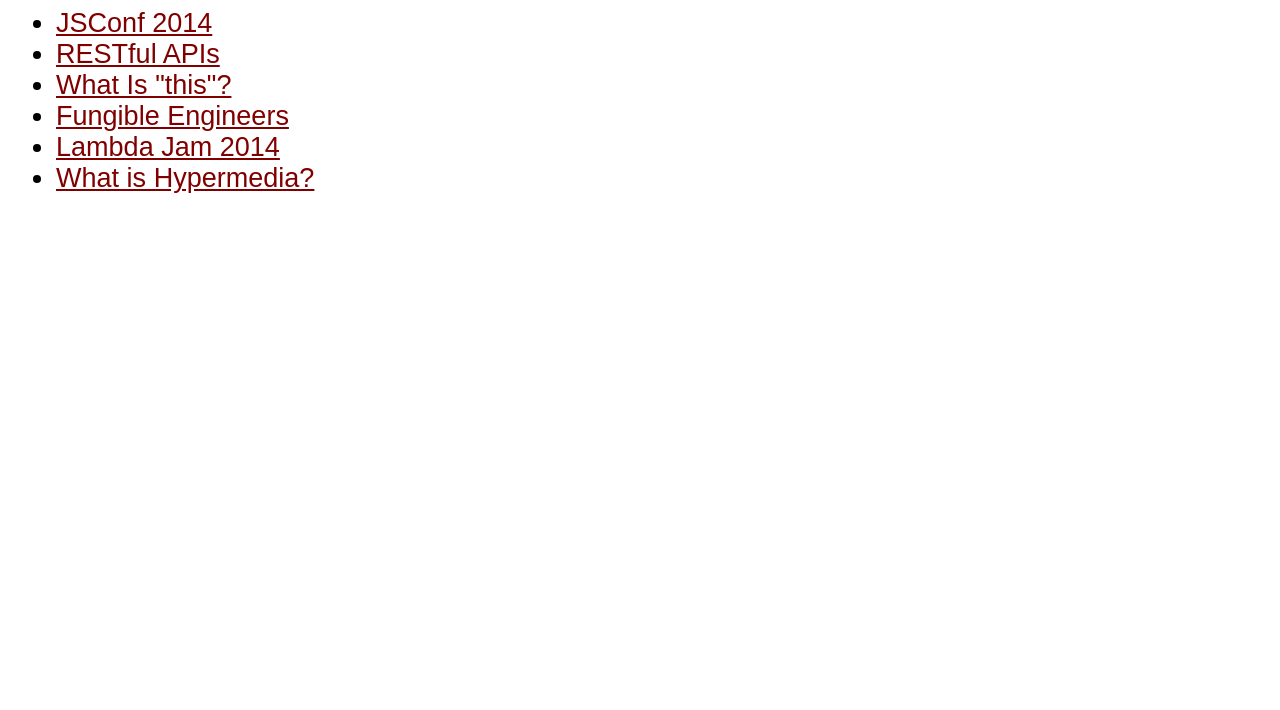
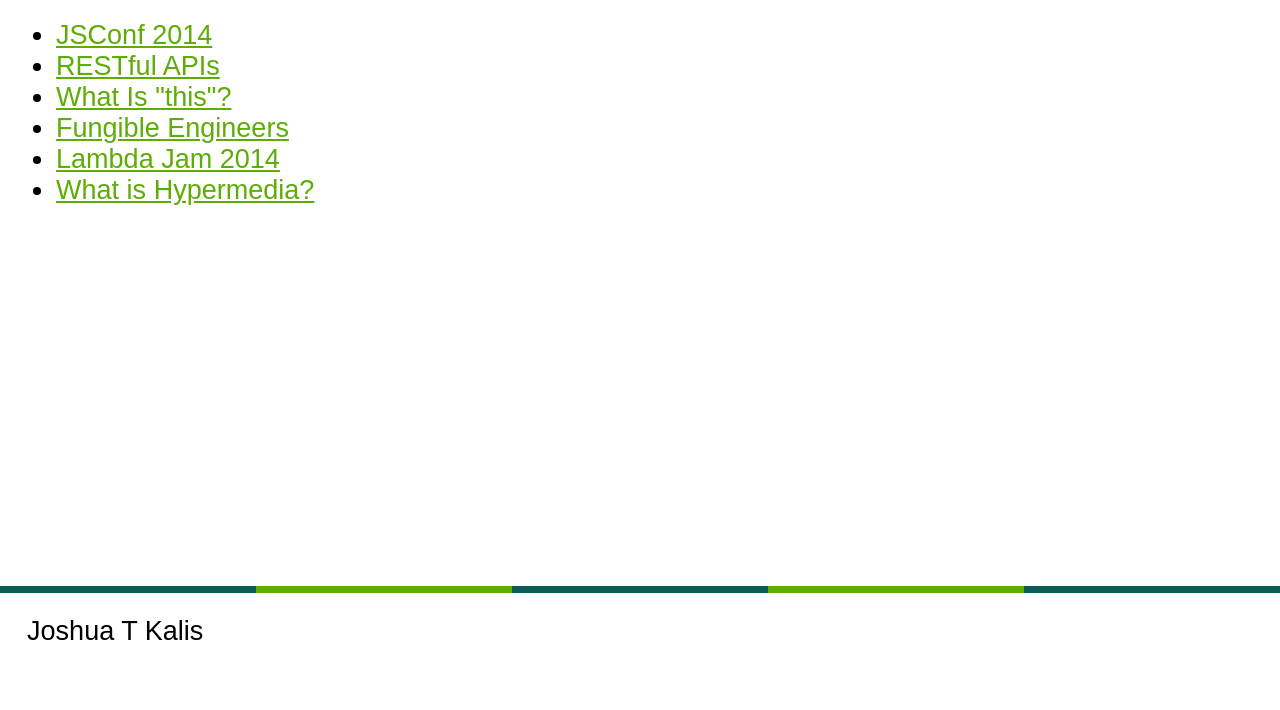
Before and after one commit to kalisjoshua/newSlides, a plain HTML site: page index.html in a window 1280 px wide. Shown: the part 126-836 px from the top of the page. Drawn offline with Linux system fonts and the light colour scheme.

Commit message:
update to styles; adding color and branding. fixed autoscroll

```diff
--- a/js/app.js
+++ b/js/app.js
@@ -20,9 +20,6 @@
       .fail(function () {
         alert('Sorry, that slide deck was not found.');
       });
-    //$.get(deck + '.md', function (data) {
-    //  renderSlides(data)
-    //});
   }
 
   function navigate(change, event) {
@@ -83,10 +80,10 @@
 
     Prism.highlightAll();
 
-    $(document.body)
+    $('html, body')
       .animate({
         'scrollTop': $(window.location.hash || '#0').offset().top
-      }, 100);
+      }, 20);
   }
 
   function slideClassLookup(slide) {
--- a/styles/app.css
+++ b/styles/app.css
@@ -1,10 +1,9 @@
-
 * {
   box-sizing: border-box;
 }
 
 a {
-  color: maroon;
+  color: #5EAD06;
 }
 
 a:hover {
@@ -22,6 +21,12 @@
   content: "Slide ";
 }
 
+h1,
+h2 {
+  color: #0B5E55;
+  font-family: Georgia, Times, serif;
+}
+
 h1 + h2 {
   font-weight: 100;
 }
@@ -33,15 +38,108 @@
   max-width: 60em;
 }
 
-html {
+html:before,
+html:after,
+body:before,
+body:after {
+  background: -webkit-linear-gradient(left,
+  #0b5e55 0%,
+  #0b5e55 20%,
+  #5EAD06 20%,
+  #5EAD06 40%,
+  #0b5e55 40%,
+  #0b5e55 60%,
+  #5EAD06 60%,
+  #5EAD06 80%,
+  #0b5e55 80%,
+  #0b5e55 100%
+  );
+  background: -moz-linear-gradient(left,
+  #0b5e55 0%,
+  #0b5e55 20%,
+  #5EAD06 20%,
+  #5EAD06 40%,
+  #0b5e55 40%,
+  #0b5e55 60%,
+  #5EAD06 60%,
+  #5EAD06 80%,
+  #0b5e55 80%,
+  #0b5e55 100%
+  );
+  background: -o-linear-gradient(left,
+  #0b5e55 0%,
+  #0b5e55 20%,
+  #5EAD06 20%,
+  #5EAD06 40%,
+  #0b5e55 40%,
+  #0b5e55 60%,
+  #5EAD06 60%,
+  #5EAD06 80%,
+  #0b5e55 80%,
+  #0b5e55 100%
+  );
+  background: -ms-linear-gradient(left,
+  #0b5e55 0%,
+  #0b5e55 20%,
+  #5EAD06 20%,
+  #5EAD06 40%,
+  #0b5e55 40%,
+  #0b5e55 60%,
+  #5EAD06 60%,
+  #5EAD06 80%,
+  #0b5e55 80%,
+  #0b5e55 100%
+  );
+  background: linear-gradient(to right,
+  #0b5e55 0%,
+  #0b5e55 20%,
+  #5EAD06 20%,
+  #5EAD06 40%,
+  #0b5e55 40%,
+  #0b5e55 60%,
+  #5EAD06 60%,
+  #5EAD06 80%,
+  #0b5e55 80%,
+  #0b5e55 100%
+  );
+}
+
+body:before {
+  bottom: 3em;
+  content: " ";
+  height: 7px;
+  left: 0;
+  position: fixed;
+  width: 100%;
+}
+
+body:after {
+  background: transparent;
+  bottom: 0;
+  content: "Joshua T Kalis";
+  left: 0;
+  padding: 1em;
+  position: fixed;
+  width: 100%;
+}
+
+html:after {
+  content: " ";
+  height: 7px;
+  left: 0;
+  position: fixed;
+  top: 0;
+  width: 100%;
 }
 
 img {
+  border: 10px solid #0B5E55;
   max-height: 90%;
   max-width: 90%;
 }
 
 section {
+  border-top: 2px solid gainsboro;
   height: 100%;
   overflow: scroll;
   position: relative;
```
Also changed, not shown: hypermedia.md (+34 -0 lines).
